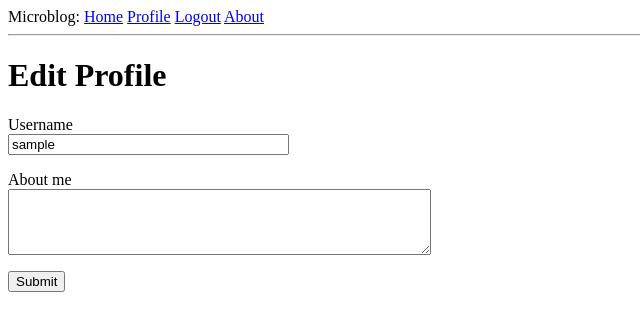
After one commit to RyanEmslie/myflaskapp, a Flask app: page /edit_profile in a window 1280 px wide. The commit adds this page. Shown: the top 331 px of the page, without its empty margins (0-640 px from the left). Run offline with Flask 2, Linux system fonts and the light colour scheme; the visitor is signed in with stand-in values (Sample User, id 1); data comes from the database, SQL or seed files in the repository; both versions use the stored data as it was after the commit.

Commit message:
Chapter 6

```diff
--- a/app/forms.py
+++ b/app/forms.py
@@ -1,6 +1,8 @@
 from flask_wtf import FlaskForm
-from wtforms import StringField, PasswordField, BooleanField, SubmitField
-from wtforms.validators import ValidationError, DataRequired, Email, EqualTo
+from wtforms import StringField, PasswordField
+from wtforms import BooleanField, SubmitField, TextAreaField
+from wtforms.validators import ValidationError, DataRequired
+from wtforms.validators import Email, EqualTo, Length
 from app.models import User
 
 
@@ -28,3 +30,9 @@ class RegistrationForm(FlaskForm):
         user = User.query.filter_by(email=email.data).first()
         if user is not None:
             raise ValidationError('Please use a different email address.')
+
+
+class EditProfileForm(FlaskForm):
+    username = StringField('Username', validators=[DataRequired()])
+    about_me = TextAreaField('About me', validators=[Length(min=0, max=140)])
+    submit = SubmitField('Submit')
--- a/app/models.py
+++ b/app/models.py
@@ -3,6 +3,7 @@ from app import db
 from flask_login import UserMixin
 from app import login
 from werkzeug.security import generate_password_hash, check_password_hash
+from hashlib import md5
 
 
 @login.user_loader
@@ -16,6 +17,8 @@ class User(UserMixin, db.Model):
     email = db.Column(db.String(120), index=True, unique=True)
     password_hash = db.Column(db.String(128))
     posts = db.relationship('Post', backref='author', lazy='dynamic')
+    about_me = db.Column(db.String(140))
+    last_seen = db.Column(db.DateTime, default=datetime.utcnow)
 
     def __repr__(self):
         return '<User {}>'.format(self.username)
@@ -26,6 +29,10 @@ class User(UserMixin, db.Model):
     def check_password(self, password):
         return check_password_hash(self.password_hash, password)
 
+    def avatar(self, size):
+        digest = md5(self.email.lower().encode('utf-8')).hexdigest()
+        return 'https://www.gravatar.com/avatar/{}?d=identicon&s={}'.format(digest, size)
+
 
 class Post(db.Model):
     id = db.Column(db.Integer, primary_key=True)
--- a/app/routes.py
+++ b/app/routes.py
@@ -9,9 +9,18 @@ from flask import request
 from werkzeug.urls import url_parse
 from app import db
 from app.forms import RegistrationForm
+from datetime import datetime
+from app.forms import EditProfileForm
 
 # test for about page
 testData = {'username': 'Ryan'}
+
+
+@app.before_request
+def before_request():
+    if current_user.is_authenticated:
+        current_user.last_seen = datetime.utcnow()
+        db.session.commit()
 
 
 @app.route('/')
@@ -75,3 +84,32 @@ def register():
         flash('Congratulations, you are now a registered user!')
         return redirect(url_for('login'))
     return render_template('register.html', title='Register', form=form)
+
+
+@app.route('/user/<username>')
+@login_required
+def user(username):
+    user = User.query.filter_by(username=username).first_or_404()
+    posts = [
+        {'author': user, 'body': 'Test post #1'},
+        {'author': user, 'body': 'Test post #2'},
+    ]
+
+    return render_template('user.html', user=user, posts=posts)
+
+
+@app.route('/edit_profile', methods=['GET', 'POST'])
+@login_required
+def edit_profile():
+    form = EditProfileForm()
+    if form.validate_on_submit():
+        current_user.username = form.username.data
+        current_user.about_me = form.about_me.data
+        db.session.commit()
+        flash('Your changes have been saved.')
+        return redirect(url_for('edit_profile'))
+    elif request.method == 'GET':
+        form.username.data = current_user.username
+        form.about_me.data = current_user.about_me
+    return render_template('edit_profile.html', title='Edit Profile',
+                           form=form)
--- /dev/null
+++ b/app/templates/_post.html
@@ -0,0 +1,6 @@
+<table>
+    <tr style="vertical-align:bottom">
+        <td><img src="{{ post.author.avatar(36) }}"></td>
+        <td>{{ post.author.username }} says:<br>{{ post.body }}</td>
+    </tr>
+</table>
--- a/app/templates/base.html
+++ b/app/templates/base.html
@@ -13,7 +13,8 @@
             {% if current_user.is_anonymous %}
             <a href="{{ url_for('login') }}">Login</a>
             {% else %}
-            <a href="{{ url_for('login') }}">Login</a>
+            <a href="{{ url_for('user', username=current_user.username) }}">Profile</a>
+            <a href="{{ url_for('logout') }}">Logout</a>
             {% endif %}
             <a href="{{ url_for('about')}}">About</a>
         </div>
--- /dev/null
+++ b/app/templates/edit_profile.html
@@ -0,0 +1,23 @@
+{% extends "base.html" %}
+
+{% block content %}
+    <h1>Edit Profile</h1>
+    <form action="" method="post">
+        {{ form.hidden_tag() }}
+        <p>
+            {{ form.username.label }}<br>
+            {{ form.username(size=32) }}<br>
+            {% for error in form.username.errors %}
+            <span style="color: red;">[{{ error }}]</span>
+            {% endfor %}
+        </p>
+        <p>
+            {{ form.about_me.label }}<br>
+            {{ form.about_me(cols=50, rows=4) }}<br>
+            {% for error in form.about_me.errors %}
+            <span style="color: red;">[{{ error }}]</span>
+            {% endfor %}
+        </p>
+        <p>{{ form.submit() }}</p>
+    </form>
+{% endblock %}
--- a/microblog.py
+++ b/microblog.py
@@ -1,5 +1,6 @@
 from app import app, db
 from app.models import User, Post
+
 
 @app.shell_context_processor
 def make_shell_context():
```
Also changed, not shown: app/templates/user.html (added, +22 -0 lines), migrations/versions/202b831389ec_new_fields_in_user_model.py (added, +30 -0 lines), app.db, 1 other file.
